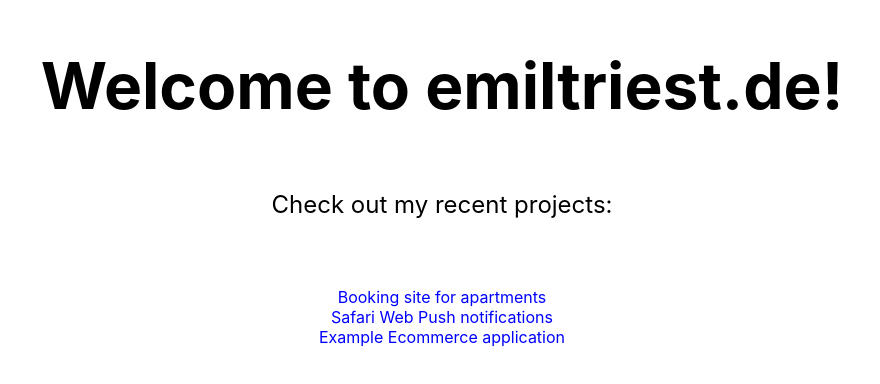
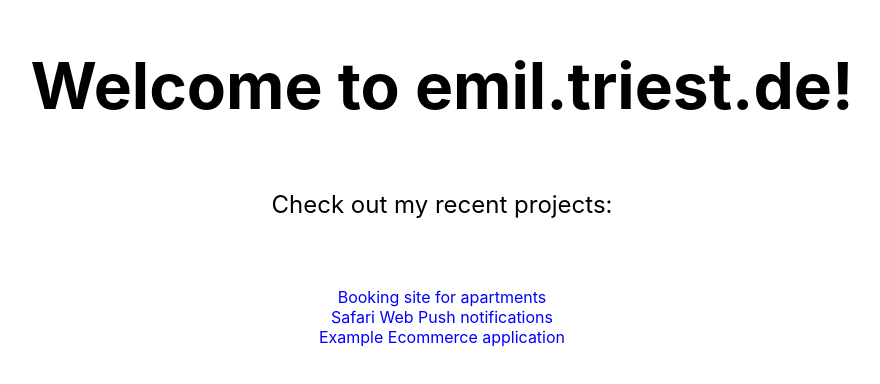
Before and after one commit to supermancash/emils-seite, a Next.js app: page / in a window 1280 px wide. Shown: the part 202-586 px from the top of the page, without its empty margins (198-1078 px from the left). Built offline with nearby package versions, Linux system fonts and the light colour scheme.

Commit message:
adding .

```diff
--- a/pages/index.js
+++ b/pages/index.js
@@ -13,7 +13,7 @@ export default function Home() {
 
       <main className={styles.main}>
         <h1 className={styles.title}>
-          Welcome to emiltriest.de!
+          Welcome to emil.triest.de!
         </h1>
 
         <p className={styles.description}>
```
